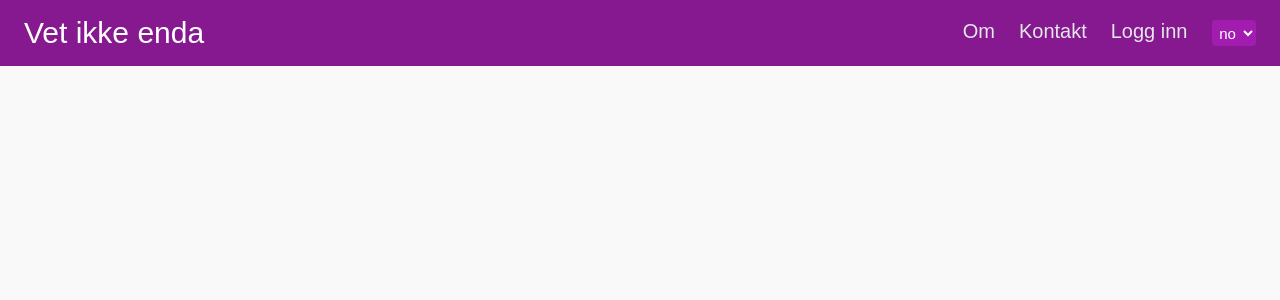
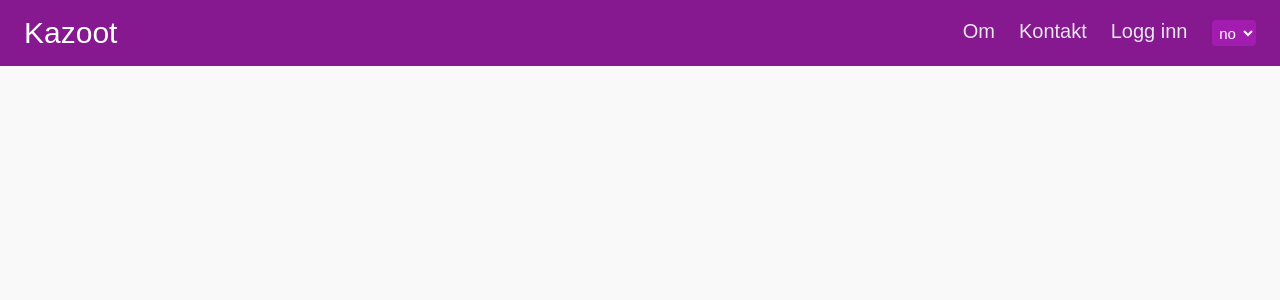
Before and after one commit to BeatsuDev/fullstack-2024, a Vue app in the folder frontend/: page / in a window 1280 px wide. Shown: the top 300 px of the page. Built offline with nearby package versions, Linux system fonts and the light colour scheme.

Commit message:
refac: company name to Kazoot

```diff
--- a/frontend/src/internationalization.ts
+++ b/frontend/src/internationalization.ts
@@ -1,7 +1,7 @@
 export default {
     en: {
         company: {
-            name: "Vet ikke enda",
+            name: "Kazoot",
         },
         navbar: {
             about: "About",
@@ -38,7 +38,7 @@ export default {
     },
     no: {
         company: {
-            name: "Vet ikke enda",
+            name: "Kazoot",
         },
         navbar: {
             about: "Om",
```
